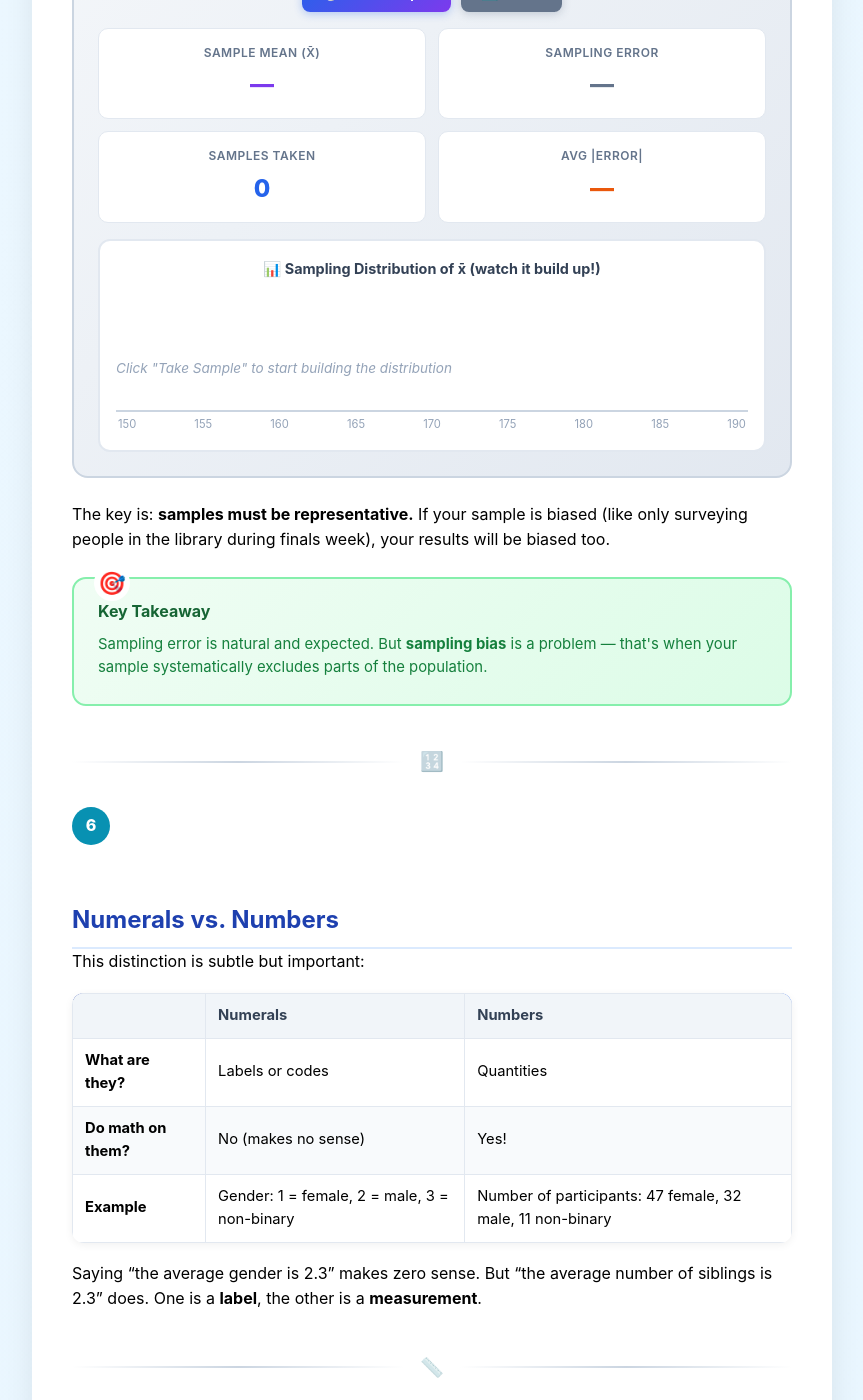
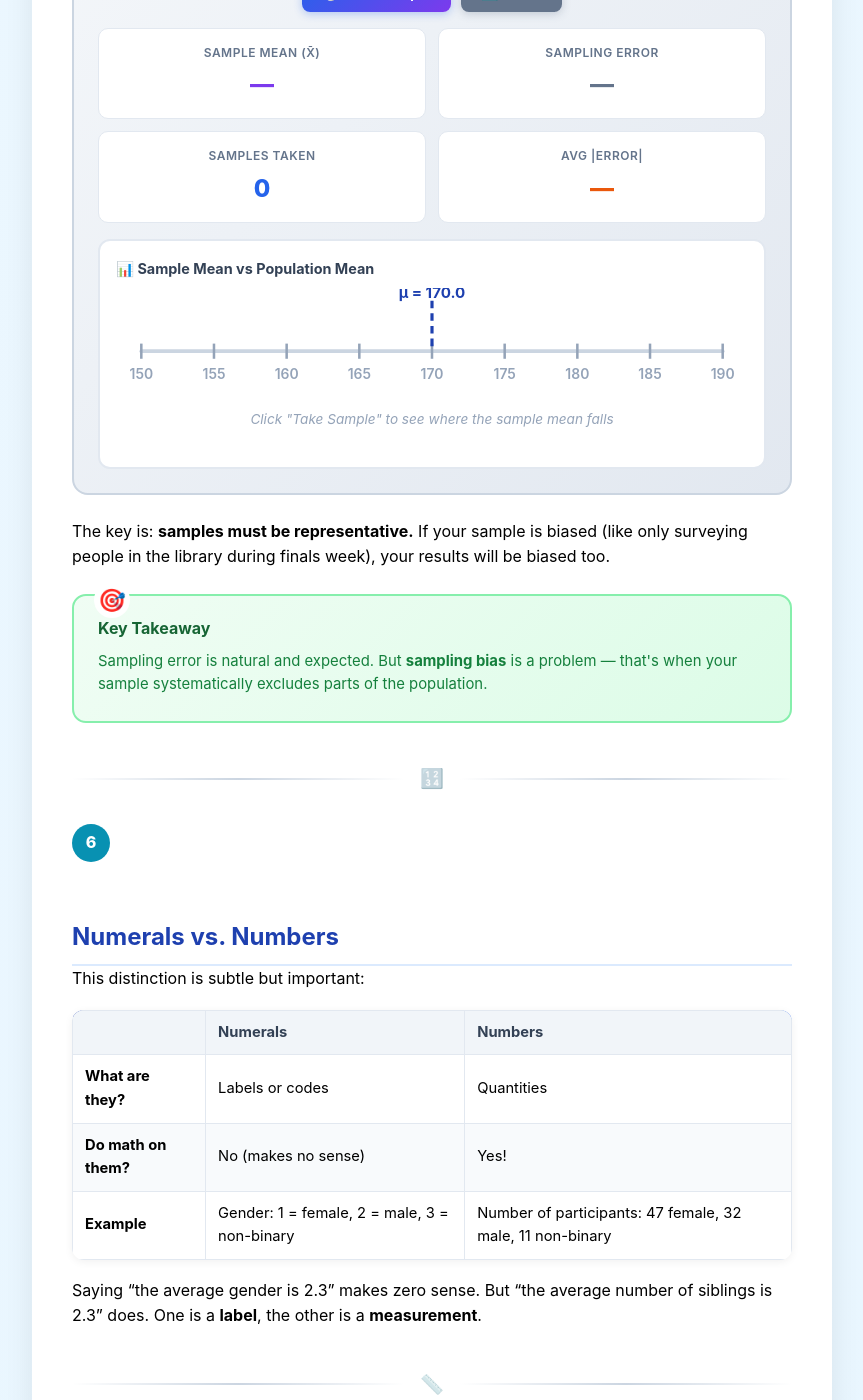
Before and after one commit to anurag987655/cyber_article, a Jekyll site: the page built from _posts/2026-09-17-Statistics_Introduction.md, in a window 1280 px wide and 1400 px high, scrolled down 5099 px. Shown: the whole window, without its empty margins (208-1071 px from the left). Built offline with Jekyll 4.4.1, drawn with Linux system fonts in a browser that asks for light colours.

Commit message:
fixed the sampling error animation

```diff
--- a/_posts/2026-09-17-Statistics_Introduction.md
+++ b/_posts/2026-09-17-Statistics_Introduction.md
@@ -610,12 +610,41 @@ It's not a "mistake" — it's a natural, expected discrepancy. Think of it like
     </div>
   </div>
   <div class="sim-histogram-wrap">
-    <h5>📊 Sampling Distribution of x̄ (watch it build up!)</h5>
-    <div class="sim-histogram" id="simHistogram">
-      <div class="sim-empty-msg" id="simEmptyMsg">Click "Take Sample" to start building the distribution</div>
+    <div class="sim-hist-header">
+      <h5>📊 Sample Mean vs Population Mean</h5>
     </div>
-    <div class="sim-hist-labels">
-      <span>150</span><span>155</span><span>160</span><span>165</span><span>170</span><span>175</span><span>180</span><span>185</span><span>190</span>
+    <div class="sim-numberline" id="simNumberline">
+      <svg class="sim-hist-svg" id="simHistSvg" viewBox="0 0 500 80" preserveAspectRatio="xMidYMid meet">
+        <!-- number line -->
+        <line x1="20" y1="50" x2="480" y2="50" stroke="#cbd5e1" stroke-width="3" stroke-linecap="round"/>
+        <!-- ticks -->
+        <line x1="20" y1="44" x2="20" y2="56" stroke="#94a3b8" stroke-width="2"/>
+        <line x1="77.5" y1="44" x2="77.5" y2="56" stroke="#94a3b8" stroke-width="2"/>
+        <line x1="135" y1="44" x2="135" y2="56" stroke="#94a3b8" stroke-width="2"/>
+        <line x1="192.5" y1="44" x2="192.5" y2="56" stroke="#94a3b8" stroke-width="2"/>
+        <line x1="250" y1="44" x2="250" y2="56" stroke="#94a3b8" stroke-width="2"/>
+        <line x1="307.5" y1="44" x2="307.5" y2="56" stroke="#94a3b8" stroke-width="2"/>
+        <line x1="365" y1="44" x2="365" y2="56" stroke="#94a3b8" stroke-width="2"/>
+        <line x1="422.5" y1="44" x2="422.5" y2="56" stroke="#94a3b8" stroke-width="2"/>
+        <line x1="480" y1="44" x2="480" y2="56" stroke="#94a3b8" stroke-width="2"/>
+        <!-- tick labels -->
+        <text x="20" y="72" text-anchor="middle" fill="#94a3b8" font-size="11" font-weight="600">150</text>
+        <text x="77.5" y="72" text-anchor="middle" fill="#94a3b8" font-size="11" font-weight="600">155</text>
+        <text x="135" y="72" text-anchor="middle" fill="#94a3b8" font-size="11" font-weight="600">160</text>
+        <text x="192.5" y="72" text-anchor="middle" fill="#94a3b8" font-size="11" font-weight="600">165</text>
+        <text x="250" y="72" text-anchor="middle" fill="#94a3b8" font-size="11" font-weight="600">170</text>
+        <text x="307.5" y="72" text-anchor="middle" fill="#94a3b8" font-size="11" font-weight="600">175</text>
+        <text x="365" y="72" text-anchor="middle" fill="#94a3b8" font-size="11" font-weight="600">180</text>
+        <text x="422.5" y="72" text-anchor="middle" fill="#94a3b8" font-size="11" font-weight="600">185</text>
+        <text x="480" y="72" text-anchor="middle" fill="#94a3b8" font-size="11" font-weight="600">190</text>
+        <!-- population mean line -->
+        <line id="simMuLine" x1="250" y1="10" x2="250" y2="50" stroke="#1e40af" stroke-width="2.5" stroke-dasharray="6,4"/>
+        <text id="simMuLabel" x="250" y="8" text-anchor="middle" fill="#1e40af" font-size="12" font-weight="700">μ = 170.0</text>
+        <!-- sample mean dot (hidden initially) -->
+        <circle id="simSampleDot" cx="250" cy="50" r="0" fill="#7c3aed" stroke="white" stroke-width="2"/>
+        <text id="simSampleLabel" x="250" y="38" text-anchor="middle" fill="#7c3aed" font-size="11" font-weight="700" opacity="0">x̄</text>
+      </svg>
+      <div class="sim-empty-msg" id="simEmptyMsg">Click "Take Sample" to see where the sample mean falls</div>
     </div>
   </div>
 </div>
@@ -641,11 +670,15 @@ It's not a "mistake" — it's a natural, expected discrepancy. Think of it like
 
   function initPopulation() {
     population = [];
+    let sum = 0;
     for (let i = 0; i < POP_SIZE; i++) {
       let h = randNormal(POP_MEAN, POP_SD);
       h = Math.max(140, Math.min(200, h));
-      population.push({ height: h, selected: false });
+      sum += h;
+      population.push({ height: h, selected: false, x: 3 + Math.random() * 94, y: 3 + Math.random() * 90 });
     }
+    const actualMean = sum / POP_SIZE;
+    document.getElementById('simPopMean').textContent = 'μ = ' + actualMean.toFixed(1) + ' cm';
   }
 
   function heightToColor(h) {
@@ -663,8 +696,8 @@ It's not a "mistake" — it's a natural, expected discrepancy. Think of it like
     for (let i = 0; i < POP_SIZE; i++) {
       let dot = document.createElement('div');
       dot.className = 'sim-dot' + (population[i].selected ? ' selected' : '');
-      dot.style.left = (3 + Math.random() * 94) + '%';
-      dot.style.top = (3 + Math.random() * 90) + '%';
+      dot.style.left = population[i].x + '%';
+      dot.style.top = population[i].y + '%';
       dot.style.background = population[i].selected ? '#fbbf24' : heightToColor(population[i].height);
       if (population[i].selected) {
         dot.style.boxShadow = '0 0 6px 2px rgba(251,191,36,0.8)';
@@ -695,38 +728,54 @@ It's not a "mistake" — it's a natural, expected discrepancy. Think of it like
   }
 
   function renderHistogram() {
-    const container = document.getElementById('simHistogram');
-    container.querySelectorAll('.sim-hist-bar, .sim-hist-marker').forEach(d => d.remove());
-    document.getElementById('simEmptyMsg').remove();
+    const emptyMsg = document.getElementById('simEmptyMsg');
+    if (emptyMsg) emptyMsg.remove();
 
-    const bins = new Array(20).fill(0);
-    const binMin = 150, binMax = 190, binWidth = (binMax - binMin) / 20;
-    sampleMeans.forEach(m => {
-      let idx = Math.floor((m - binMin) / binWidth);
-      idx = Math.max(0, Math.min(19, idx));
-      bins[idx]++;
-    });
+    const binMin = 150, binMax = 190;
+    const svgRange = 460;
+    const svgOffset = 20;
 
-    let maxBin = Math.max(...bins, 1);
-    const muPct = ((POP_MEAN - binMin) / (binMax - binMin)) * 100;
+    // Position population mean line
+    const muPct = (POP_MEAN - binMin) / (binMax - binMin);
+    const muX = svgOffset + muPct * svgRange;
+    document.getElementById('simMuLine').setAttribute('x1', muX);
+    document.getElementById('simMuLine').setAttribute('x2', muX);
+    document.getElementById('simMuLabel').setAttribute('x', muX);
+    document.getElementById('simMuLabel').textContent = 'μ = ' + POP_MEAN.toFixed(1);
 
-    bins.forEach((count, i) => {
-      let bar = document.createElement('div');
-      bar.className = 'sim-hist-bar';
-      let pct = (count / maxBin) * 100;
-      bar.style.height = pct + '%';
-      let binCenter = binMin + (i + 0.5) * binWidth;
-      let distFromMu = Math.abs(binCenter - POP_MEAN);
-      bar.classList.add(distFromMu < 3 ? 'near' : distFromMu < 7 ? 'mid' : 'far');
-      bar.title = count + ' samples';
-      container.appendChild(bar);
-    });
+    // Position sample mean dot
+    const lastMean = sampleMeans[sampleMeans.length - 1];
+    const samplePct = (lastMean - binMin) / (binMax - binMin);
+    const sampleX = svgOffset + Math.max(0, Math.min(1, samplePct)) * svgRange;
 
-    let marker = document.createElement('div');
-    marker.className = 'sim-hist-marker';
-    marker.style.left = muPct + '%';
-    container.appendChild(marker);
+    const dot = document.getElementById('simSampleDot');
+    dot.setAttribute('cx', sampleX);
+    dot.setAttribute('r', '7');
+
+    const label = document.getElementById('simSampleLabel');
+    label.setAttribute('x', sampleX);
+    label.textContent = 'x̄ = ' + lastMean.toFixed(1);
+    label.setAttribute('opacity', '1');
   }
+
+  window.simClearHistogram = function() {
+    sampleMeans = [];
+    totalAbsError = 0;
+    samplesTaken = 0;
+    updateStats();
+    const dot = document.getElementById('simSampleDot');
+    dot.setAttribute('r', '0');
+    const label = document.getElementById('simSampleLabel');
+    label.setAttribute('opacity', '0');
+    const hist = document.getElementById('simNumberline');
+    if (!document.getElementById('simEmptyMsg')) {
+      let msg = document.createElement('div');
+      msg.className = 'sim-empty-msg';
+      msg.id = 'simEmptyMsg';
+      msg.textContent = 'Click "Take Sample" to see where the sample mean falls';
+      hist.appendChild(msg);
+    }
+  };
 
   // ── Public functions ──
   window.simSetSize = function(size, btn) {
@@ -764,8 +813,18 @@ It's not a "mistake" — it's a natural, expected discrepancy. Think of it like
     initPopulation();
     renderCloud();
     updateStats();
-    const hist = document.getElementById('simHistogram');
-    hist.innerHTML = '<div class="sim-empty-msg" id="simEmptyMsg">Click "Take Sample" to start building the distribution</div>';
+    const dot = document.getElementById('simSampleDot');
+    dot.setAttribute('r', '0');
+    const label = document.getElementById('simSampleLabel');
+    label.setAttribute('opacity', '0');
+    const hist = document.getElementById('simNumberline');
+    if (!document.getElementById('simEmptyMsg')) {
+      let msg = document.createElement('div');
+      msg.className = 'sim-empty-msg';
+      msg.id = 'simEmptyMsg';
+      msg.textContent = 'Click "Take Sample" to see where the sample mean falls';
+      hist.appendChild(msg);
+    }
   };
 
   // ── Init ──
--- a/assets/css/style.scss
+++ b/assets/css/style.scss
@@ -814,60 +814,29 @@ h3 {
   padding: 16px;
   margin-top: 8px;
 }
-.sim-histogram-wrap h5 {
-  margin: 0 0 12px;
+.sim-hist-header {
+  display: flex;
+  justify-content: space-between;
+  align-items: center;
+  margin-bottom: 8px;
+}
+.sim-hist-header h5 {
+  margin: 0;
   color: #334155;
   font-size: 0.9rem;
-  text-align: center;
 }
-.sim-histogram {
-  display: flex;
-  align-items: flex-end;
-  gap: 2px;
-  height: 120px;
-  border-bottom: 2px solid #cbd5e1;
+.sim-numberline {
   position: relative;
 }
-.sim-hist-bar {
-  flex: 1;
-  min-width: 0;
-  border-radius: 3px 3px 0 0;
-  transition: height 0.3s;
-  position: relative;
-}
-.sim-hist-bar.near { background: #22c55e; }
-.sim-hist-bar.mid { background: #f59e0b; }
-.sim-hist-bar.far { background: #ef4444; }
-.sim-hist-labels {
-  display: flex;
-  justify-content: space-between;
-  font-size: 0.7rem;
-  color: #94a3b8;
-  margin-top: 4px;
-  padding: 0 2px;
-}
-.sim-hist-marker {
-  position: absolute;
-  top: 0;
-  width: 2px;
-  height: 100%;
-  background: #1e40af;
-  z-index: 3;
-}
-.sim-hist-marker::after {
-  content: 'μ';
-  position: absolute;
-  top: -18px;
-  left: 50%;
-  transform: translateX(-50%);
-  font-size: 0.75rem;
-  color: #1e40af;
-  font-weight: 700;
+.sim-hist-svg {
+  width: 100%;
+  height: auto;
+  display: block;
 }
 .sim-empty-msg {
   text-align: center;
   color: #94a3b8;
   font-style: italic;
   font-size: 0.85rem;
-  padding: 30px 0;
+  padding: 20px 0;
 }
```
Also changed, not shown: 3 other files.
